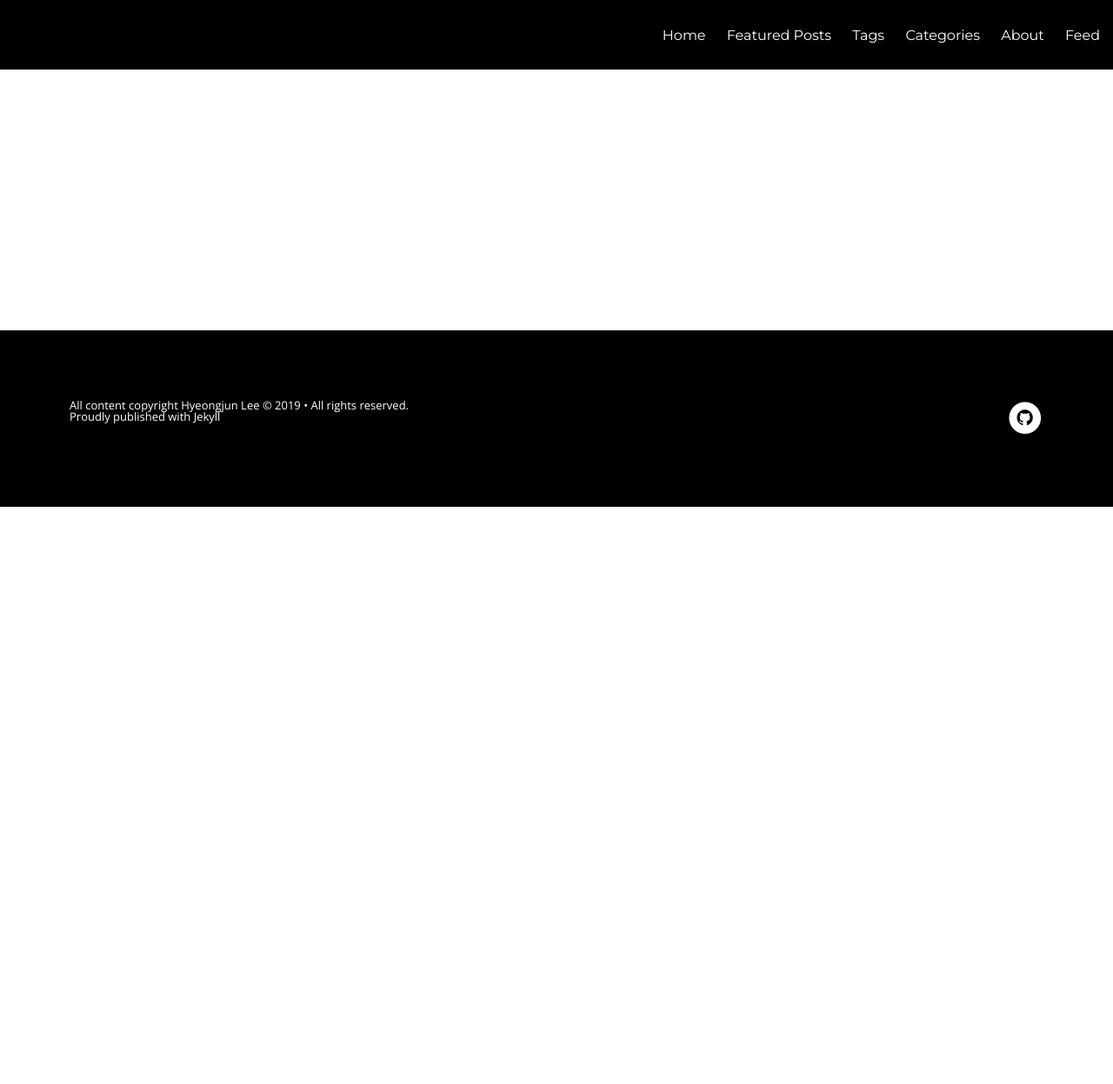
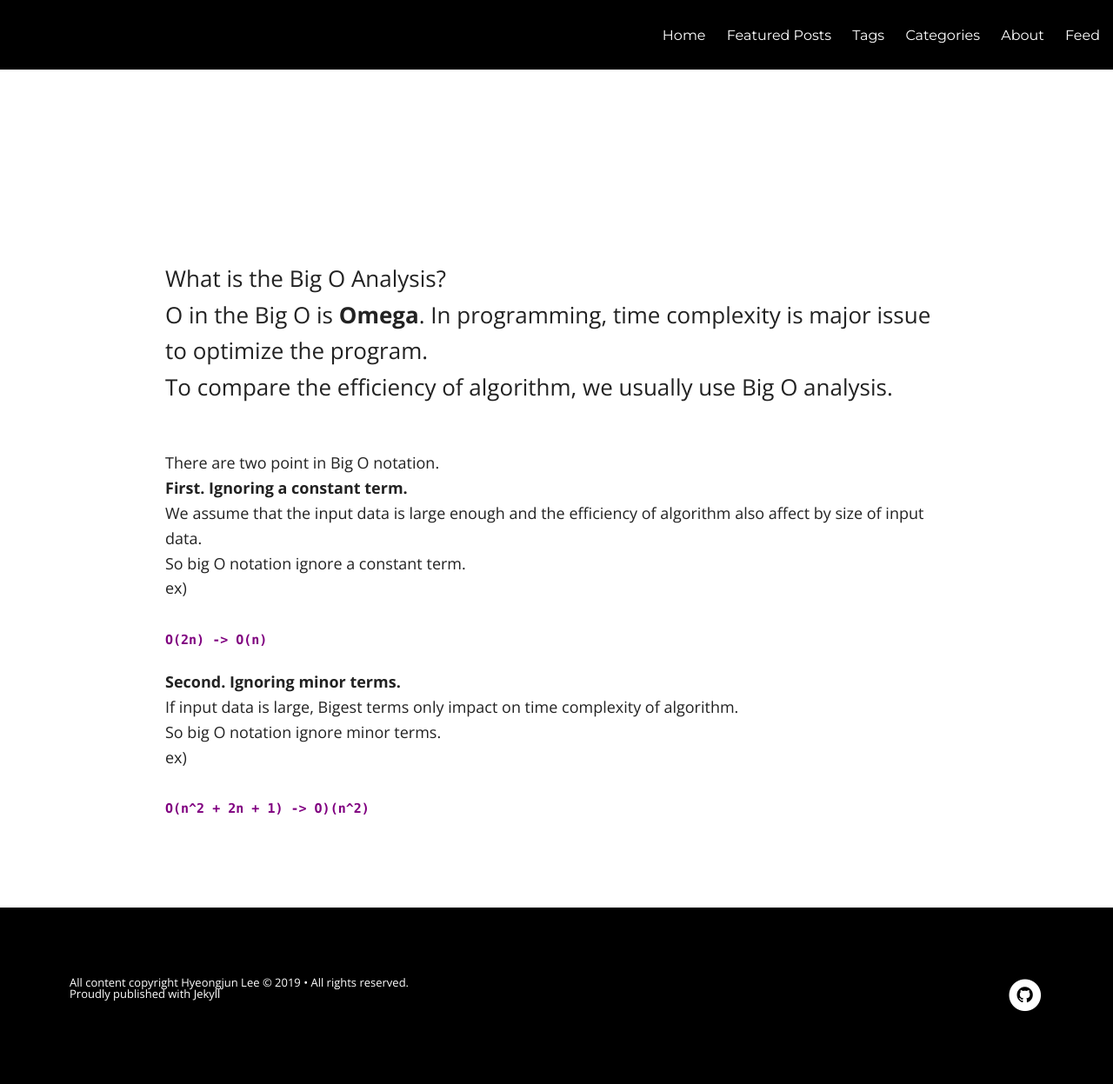
Before and after one commit to hjunlee91/hjunlee91.github.io, a Jekyll site: the page built from temp_post/Big_O_Analysis.md, in a window 1280 px wide. Shown: the whole page at 87% size. Built offline with Jekyll 4.4.1, drawn with Linux system fonts in a browser that asks for light colours; nearby versions of some CDN libraries; our own code applies the rules of GitHub Pages for plain Markdown files; before the commit the page ends 900 px from its top, so only the background shows below that.

Commit message:
2019-12-18 04:44 [temp_post] Big o anaysis post
1. documentation save

````diff
--- a/temp_post/Big_O_Analysis.md
+++ b/temp_post/Big_O_Analysis.md
@@ -11,3 +11,23 @@ mathjax:
 chart:
 comments: true
 ---
+What is the Big O Analysis?<br>
+O in the Big O is **Omega**. In programming, time complexity is major issue to optimize the program.<br>
+To compare the efficiency of algorithm, we usually use Big O analysis.<br>
+
+There are two point in Big O notation.<br>
+**First. Ignoring a constant term.**<br>
+We assume that the input data is large enough and the efficiency of algorithm also affect by size of input data.<br>
+So big O notation ignore a constant term.<br>
+ex)<br>
+```
+O(2n) -> O(n)
+```
+
+**Second. Ignoring minor terms.**<br>
+If input data is large, Bigest terms only impact on time complexity of algorithm.<br>
+So big O notation ignore minor terms.<br>
+ex)<br>
+```
+O(n^2 + 2n + 1) -> O)(n^2)
+```
````
